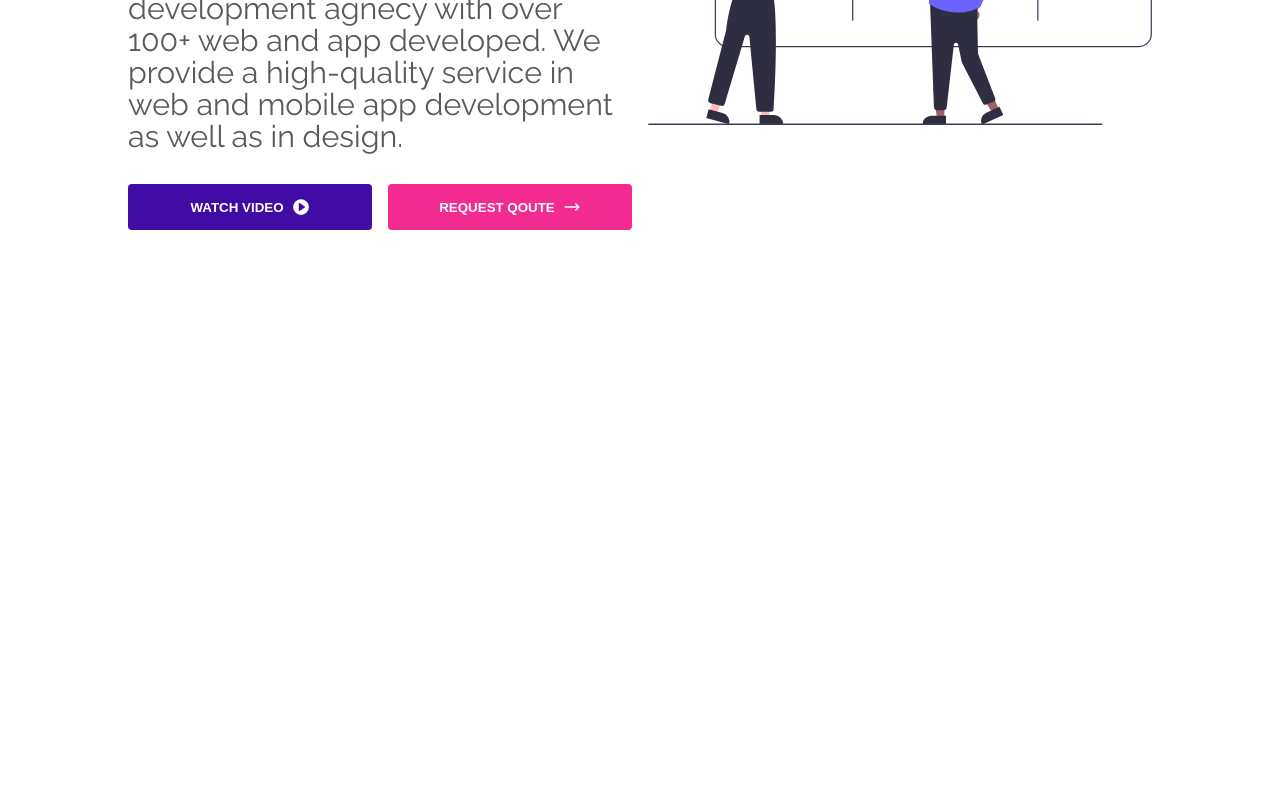
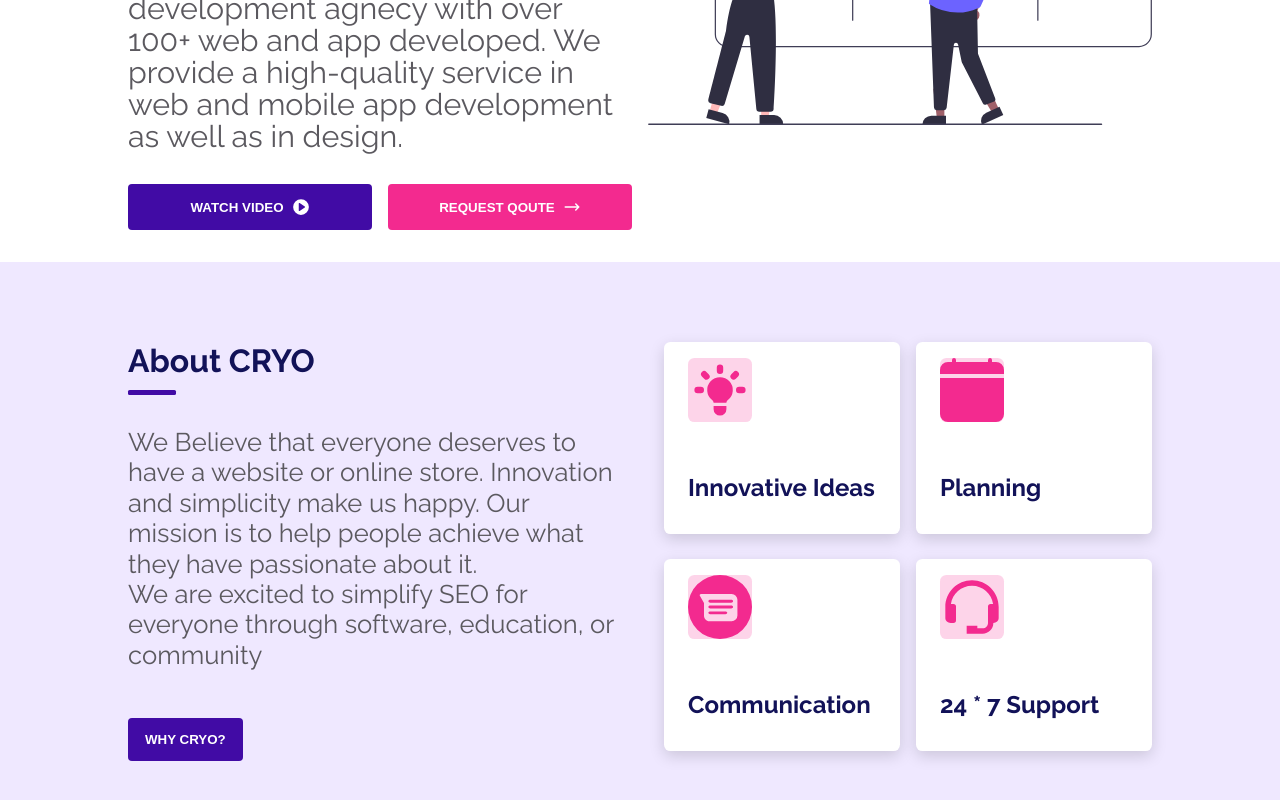
Before and after one commit to hahs-92/landingpage-framermotion, a React (Create React App) app: page / in a window 1280 px wide. Shown: the part 518-1318 px from the top of the page. Before the commit the page ends 800 px from the top, so only its background shows below. Built offline with nearby package versions, Linux system fonts and the light colour scheme.

Commit message:
refactor About styles

```diff
--- a/src/App.js
+++ b/src/App.js
@@ -13,8 +13,8 @@ function App() {
     <main >
       <ScrollToTop />
       <Starter />
-      {/* <About />
-      <Why />
+      <About />
+      {/* <Why />
       <Testimonials />
       <Blogs />
       <Footer /> */}
--- a/src/styles/components/Card.scss
+++ b/src/styles/components/Card.scss
@@ -3,8 +3,8 @@
     flex-direction: column;
     justify-content: space-between;
     padding: 1rem 1.5rem;
-    height: 8rem;
-    width: 15rem;
+    height: 12rem;
+    width: 100%;
     border: none;
     border-radius: 0.4rem;
     background-color: white;
@@ -22,7 +22,7 @@
 
         svg {
             color: #f32a8f;
-            font-size: 2rem;
+            font-size: 5rem;
         }
     }
 
@@ -37,50 +37,3 @@
     }
 
 }
-
-@media screen and (min-width: 320px) and (max-width: 480px) {
-    .card {
-        padding: 3rem 3.5rem;
-        height: 12rem;
-        // width: 65vw;
-        width: 100%;
-
-        .logo {
-            height: 5rem;
-            width: 5rem;
-
-            svg {
-                font-size: 3rem;
-            }
-        }
-    }
-}
-
-@media screen and (min-width: 481px) and (max-width: 768px) {
-    .card {
-        // padding: 3rem 3.5rem;
-        height: 8rem;
-        // width: 13vw;
-
-        .logo {
-            height: 4rem;
-            width: 4rem;
-
-            svg {
-                font-size: 2rem;
-            }
-        }
-        .card-title {
-            margin-bottom: 1rem;
-            font-size: small;
-            color: rgb(18, 18, 88);
-        }
-    }
-}
-
-@media screen and (min-width: 769px) and (max-width: 1024px) {
-    .card {
-        height: 8rem;
-        width: 13rem;
-    }
-}
--- a/src/styles/pages/About.scss
+++ b/src/styles/pages/About.scss
@@ -1,22 +1,22 @@
 @import '../utils/colors.scss';
 
 .about-container {
+    margin-top: 2rem;
     background-color: $backgroundOtherColor;
 
     .container {
         display: grid;
-        grid-template-columns: repeat(2, 1fr);
+        grid-template-columns: 1fr;
         gap: 3rem;
         margin: 0 10%;
         padding: 5rem 0;
 
         .details {
             p {
-                width: 90%;
-                font-size: large;
-                text-align: justify;
+                font-size: 1.6rem;
+                line-height: 1.9rem;
+                width: 100%;
                 color: $lightFontColor;
-                line-height: 1.3rem;
             }
 
             button {
@@ -26,53 +26,29 @@
 
         .cards {
             display: grid;
-            grid-template-columns: repeat(2, 1fr);
-            gap: 1.5rem;
+            // grid-template-columns: repeat(2, 1fr);
+            grid-template-columns: 1fr;
+            gap: 1rem 0;
         }
     }
 }
 
-@media screen and (min-width: 320px) and (max-width: 480px) {
-    .about-container {
+@media screen and (min-width: 767px) {
+    .about-container{
         .container {
-            grid-template-columns: 1fr;
-
-            .details {
-            p {
-                font-size: 2.3rem;
-                line-height: 2rem;
-                width: 100%;
-            }
-            }
-
             .cards {
-                grid-template-columns: 1fr;
+                grid-template-columns: 1fr 1fr;
+                gap: 1rem;
             }
         }
     }
 }
 
-@media screen and (min-width: 481px) and (max-width: 768px) {
-    .about-container {
+
+@media screen and (min-width: 1023px) {
+    .about-container{
         .container {
-            .details {
-                p {
-                    width: 100%;
-                    font-size: 1.8rem;
-                    line-height: 1.7rem;
-                }
-            }
+            grid-template-columns: repeat(2, 1fr);
         }
     }
 }
-
-@media screen and (min-width: 769px) and (max-width: 1024px) {
-    .about-container {
-        .container {
-            gap: 1rem;
-            .cards {
-                gap: 1rem;
-            }
-        }
-    }
-}
--- a/src/styles/pages/Starter.scss
+++ b/src/styles/pages/Starter.scss
@@ -14,7 +14,7 @@
       }
 
       p {
-        font-size: 1.4rem;
+        font-size: 1.6rem;
         line-height: 1.9rem;
         color: $lightFontColor;
       }
```
